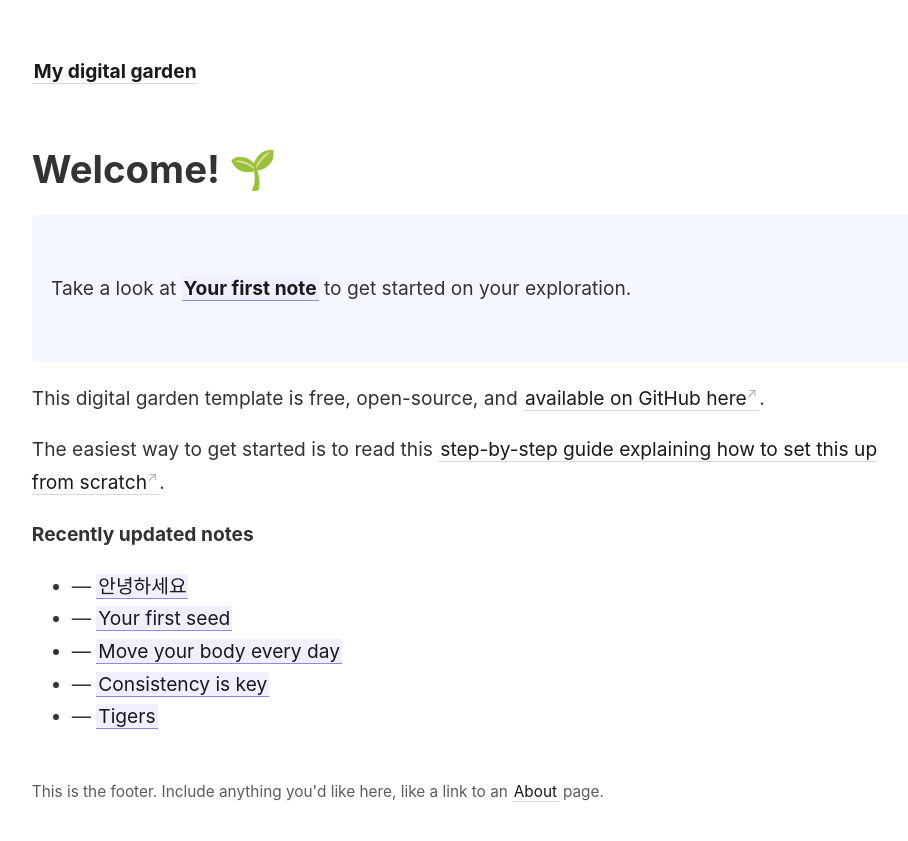
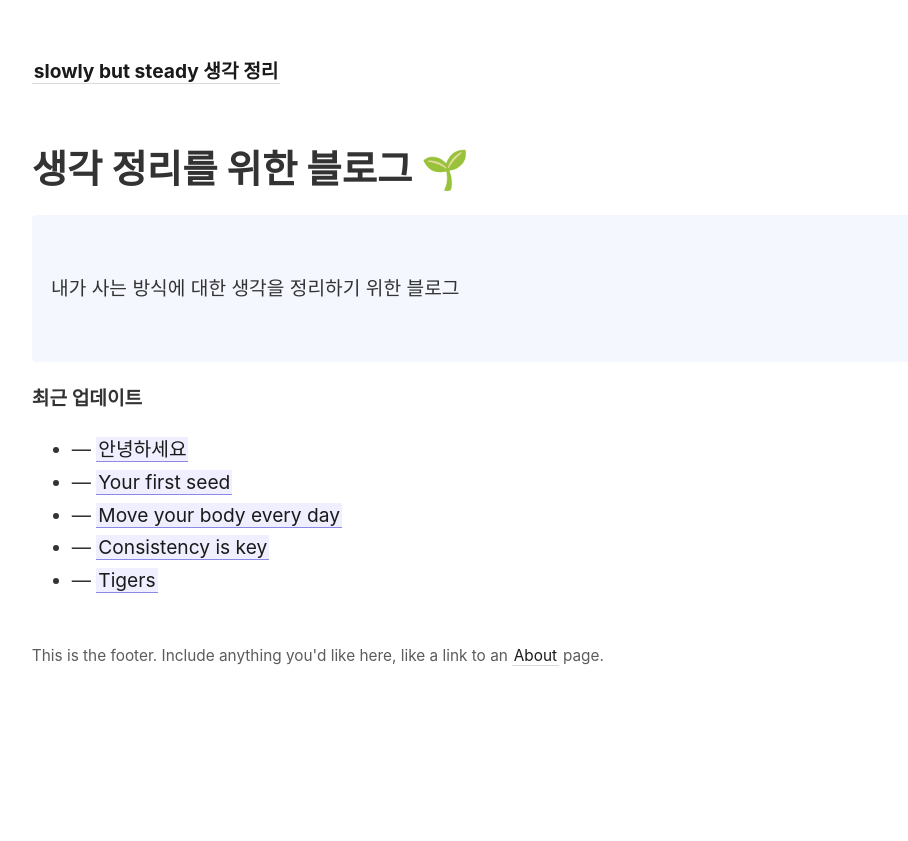
Before and after one commit to ds-tothemoon/obcidian, a Jekyll site: the page built from _pages/index.md, in a window 1280 px wide. Shown: the top 841 px of the page, without its empty margins (45-953 px from the left). Built offline with Jekyll 4.4.1, drawn with Linux system fonts in a browser that asks for light colours.

Commit message:
move sample md file

```diff
--- a/_config.yml
+++ b/_config.yml
@@ -1,4 +1,4 @@
-title:               My digital garden
+title:               slowly but steady 생각 정리
 include:             ['_pages']
 exclude:             ['_includes/notes_graph.json']
 # You may need to change the base URL depending on your deploy configuration.
--- a/_pages/index.md
+++ b/_pages/index.md
@@ -5,17 +5,14 @@ id: home
 permalink: /
 ---
 
-# Welcome! 🌱
+# 생각 정리를 위한 블로그 🌱
 
 <p style="padding: 3em 1em; background: #f5f7ff; border-radius: 4px;">
-  Take a look at <span style="font-weight: bold">[[Your first note]]</span> to get started on your exploration.
+  내가 사는 방식에 대한 생각을 정리하기 위한 블로그
 </p>
 
-This digital garden template is free, open-source, and [available on GitHub here](https://github.com/maximevaillancourt/digital-garden-jekyll-template).
 
-The easiest way to get started is to read this [step-by-step guide explaining how to set this up from scratch](https://maximevaillancourt.com/blog/setting-up-your-own-digital-garden-with-jekyll).
-
-<strong>Recently updated notes</strong>
+<strong>최근 업데이트</strong>
 
 <ul>
   {% assign recent_notes = site.notes | sort: "last_modified_at_timestamp" | reverse %}
```
Also changed, not shown: README.md (+1 -1 lines), _notes/sample/accents.md (renamed from _notes/accents.md), _notes/sample/animals/cats.md (renamed from _notes/animals/cats.md), _notes/sample/animals/tigers.md (renamed from _notes/animals/tigers.md), _notes/sample/consistency.md (renamed from _notes/consistency.md), _notes/sample/move your body every day.md (renamed from _notes/move your body every day.md), _notes/sample/your-first-note.md (renamed from _notes/your-first-note.md), _notes/sample/안녕하세요.md (renamed from _notes/안녕하세요.md).
